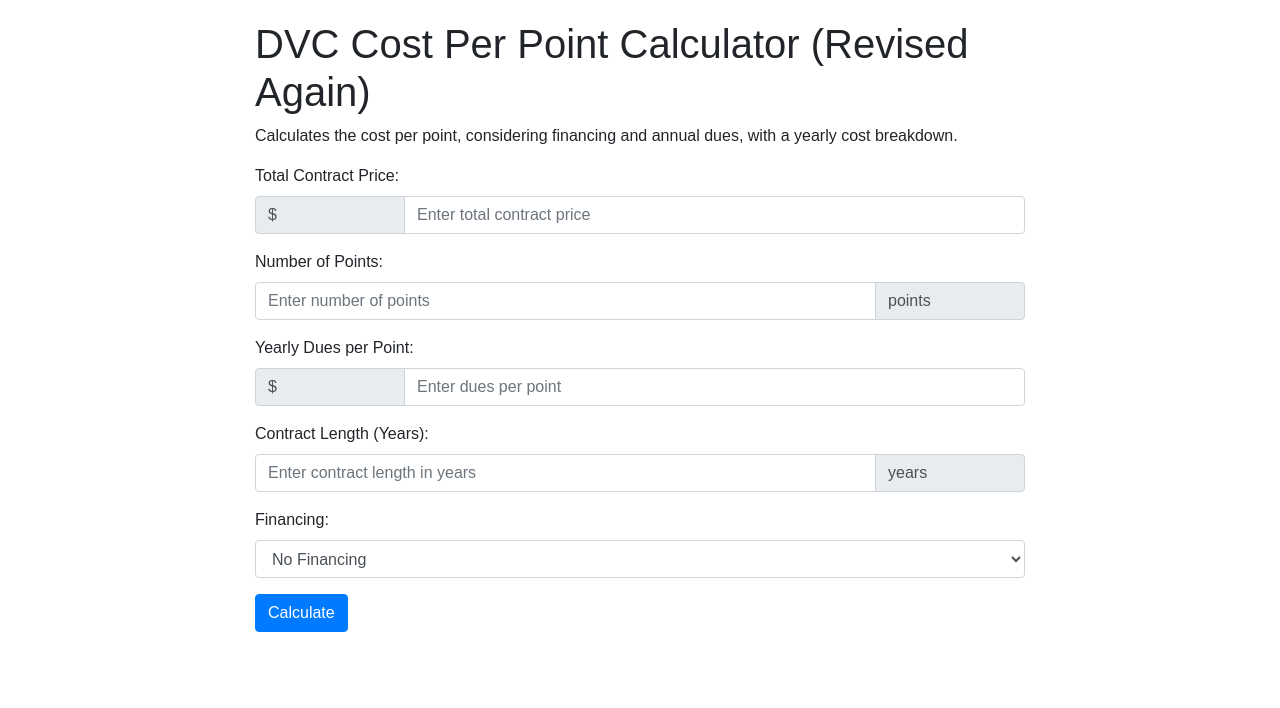
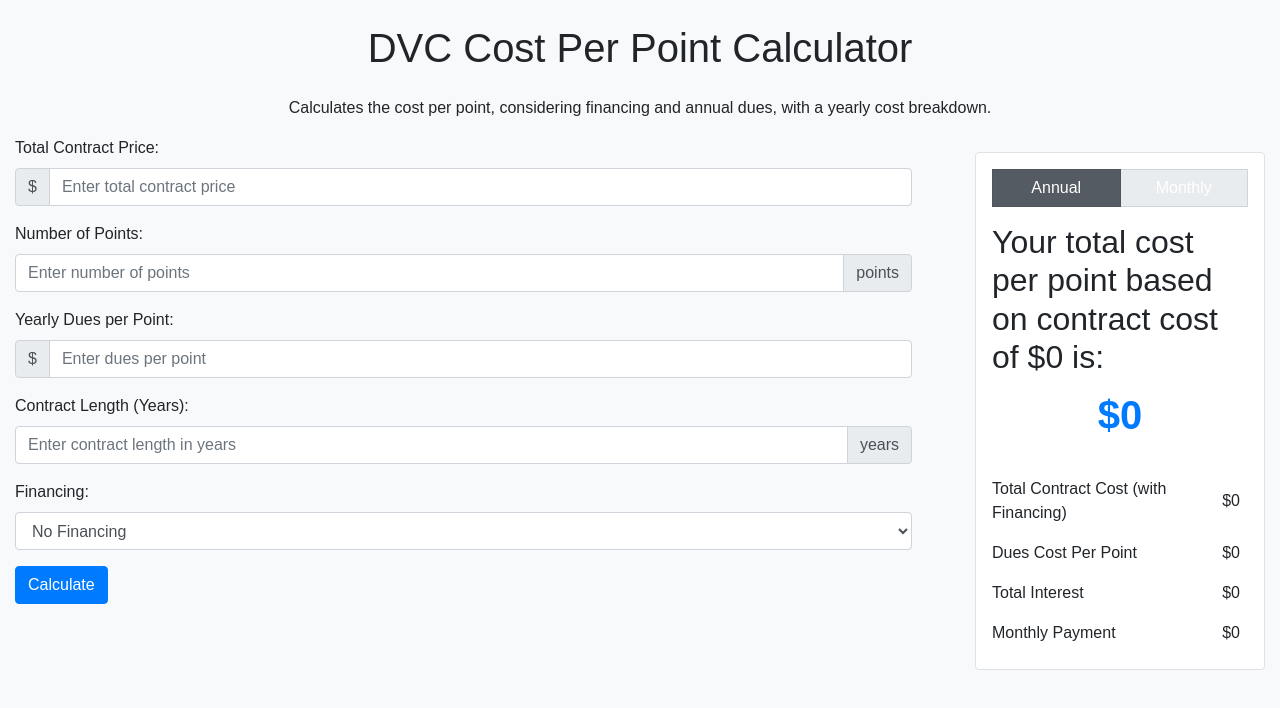
Before and after one commit to DevinBell270/dvc-cost-calculator, a plain HTML site: page index.html in a window 1280 px wide. Drawn offline with nearby package versions, Linux system fonts and the light colour scheme.

Commit message:
Adding Bootstrap Stylings

```diff
--- a/index.html
+++ b/index.html
@@ -5,21 +5,15 @@
     <meta name="viewport" content="width=device-width, initial-scale=1.0">
     <title>DVC Cost Per Point Calculator</title>
     <link rel="stylesheet" href="https://stackpath.bootstrapcdn.com/bootstrap/4.5.2/css/bootstrap.min.css">
-    <style>
-        body { font-family: sans-serif; padding: 20px; }
-        .container { max-width: 800px; margin: auto; }
-        .input-group-text { width: 150px; }
-        .financing-section { margin-top: 20px; border-top: 1px solid #ccc; padding-top: 20px; }
-        .results-section { margin-top: 20px; border-top: 1px solid #ccc; padding-top: 20px; }
-        .result-item { margin-bottom: 5px; }
-    </style>
+    <link rel="stylesheet" href="style.css">  </link>
     </head>
 <body>
-    <div class="container">
-        <h1>DVC Cost Per Point Calculator (Revised Again)</h1>
+    <div class="container-fluid">
+      <h1 class="text-center my-4">DVC Cost Per Point Calculator</h1>
+        <p class="text-center">Calculates the cost per point, considering financing and annual dues, with a yearly cost breakdown.</p>
 
-        <p>Calculates the cost per point, considering financing and annual dues, with a yearly cost breakdown.</p>
-
+        <div class="row">
+             <div class="col-md-8 col-lg-9 pr-lg-5">
                 <form id="dvc-calculator-form">
                     <div class="form-group">
                         <label for="total-contract-price">Total Contract Price:</label>
@@ -98,14 +92,45 @@
 
                     <button type="button" class="btn btn-primary" onclick="calculateDVCCost()">Calculate</button>
                 </form>
+            </div>
 
-        <div class="results-section" id="results" style="display: none;">
-            <h2>Results</h2>
-            <div class="result-item"><strong>Final Cost Per Point (Per Year):</strong> <span id="final-cost-per-point"></span></div>
-             <div class="result-item"><strong>Total Contract Cost (with Financing):</strong> <span id="total-contract-cost"></span></div>
-             <div class="result-item"><strong>Dues Cost Per Point (Per Year):</strong> <span id="dues-cost-per-point"></span></div>
-            <div class="result-item" id="total-interest-container" style="display: none;"><strong>Total Interest:</strong> <span id="total-interest"></span></div>
-            <div class="result-item" id="monthly-payment-container" style="display: none;"><strong>Monthly Payment:</strong> <span id="monthly-payment"></span></div>
+              <div class="col-md-4 col-lg-3">
+                <div id="results" class="results-section">
+                    <div class="btn-group w-100 mb-3" role="group" aria-label="Time Period">
+                      <button type="button" class="btn btn-secondary active" id="btn-annual">Annual</button>
+                      <button type="button" class="btn btn-secondary" id="btn-monthly">Monthly</button>
+                  </div>
+                    <h2>Your total cost per point based on contract cost of <span id="display-total-contract-cost">$0</span> is:</h2>
+                    <div class="result-amount" id="final-cost-per-point">$0</div>
+                   <ul class="list-group mt-4">
+                        <li class="list-group-item d-flex justify-content-between align-items-center">
+                            Total Contract Cost (with Financing)
+                           <div>
+                                <span class="tax-breakdown" id="total-contract-cost-breakdown">$0</span>
+                            </div>
+                        </li>
+                        <li class="list-group-item d-flex justify-content-between align-items-center">
+                            Dues Cost Per Point
+                            <div>
+                                 <span class="tax-breakdown" id="dues-cost-per-point-breakdown">$0</span>
+                            </div>
+
+                        </li>
+                        <li class="list-group-item d-flex justify-content-between align-items-center" id="total-interest-list-item" style="display:none;">
+                           Total Interest
+                             <div>
+                                <span class="tax-breakdown" id="total-interest-breakdown">$0</span>
+                             </div>
+                        </li>
+                         <li class="list-group-item d-flex justify-content-between align-items-center" id="monthly-payment-list-item" style="display:none;">
+                            Monthly Payment
+                            <div>
+                                <span class="tax-breakdown" id="monthly-payment-breakdown">$0</span>
+                            </div>
+                        </li>
+                    </ul>
+                </div>
+            </div>
         </div>
     </div>
 
@@ -135,6 +160,8 @@
         let totalInterest = 0;
         let monthlyPayment = 0;
         let finalContractCost = totalContractPrice; // Initialize with the base contract price
+        let contractCostPerPointPerYear = 0;
+        let finalCostPerPointPerYear = 0;
 
         if (financing === 'yes') {
             const monthlyInterestRate = interestRate / 12;
@@ -144,41 +171,75 @@
               monthlyPayment = (totalContractPrice * monthlyInterestRate) / (1 - Math.pow(1 + monthlyInterestRate, -numPayments));
               totalInterest = (monthlyPayment * numPayments) - totalContractPrice;
               finalContractCost += totalInterest; // Add interest to get the final contract cost
-                } else {
+            } else{
               monthlyPayment = totalContractPrice / numPayments;
               finalContractCost = totalContractPrice;
             }
-
-
-                document.getElementById('total-interest-container').style.display = 'block';
-                document.getElementById('monthly-payment-container').style.display = 'block';
-                document.getElementById('total-interest').textContent = `$${formatCurrency(totalInterest)}`;
-                document.getElementById('monthly-payment').textContent = `$${formatCurrency(monthlyPayment)}`;
-            } else {
-                document.getElementById('total-interest-container').style.display = 'none';
-                document.getElementById('monthly-payment-container').style.display = 'none';
+            contractCostPerPointPerYear = finalContractCost/ contractLength / numPoints;
+        } else{
+           contractCostPerPointPerYear = finalContractCost/ contractLength / numPoints;
         }
 
-           const contractCostPerPointPerYear = finalContractCost/ contractLength / numPoints;
-            const finalCostPerPointPerYear = contractCostPerPointPerYear + duesPerPoint;
+       finalCostPerPointPerYear = contractCostPerPointPerYear + duesPerPoint;
 
-            // Display results
+        // Display results, handling annual/monthly view
         document.getElementById('results').style.display = 'block';
-            document.getElementById('final-cost-per-point').textContent = `$${formatCurrency(finalCostPerPointPerYear)}`;
-            document.getElementById('total-contract-cost').textContent = `$${formatCurrency(finalContractCost)}`;
-             document.getElementById('dues-cost-per-point').textContent = `$${formatCurrency(duesPerPoint)}`;
-        }
-
+        document.getElementById('display-total-contract-cost').textContent = `$${formatCurrency(totalContractPrice)}`;
+        showAnnualResults(); // Default to annual view
 
          // Show/hide financing details based on dropdown selection
         document.getElementById('financing').addEventListener('change', function() {
             const financingDetails = document.getElementById('financing-details');
             if (this.value === 'yes') {
                 financingDetails.style.display = 'block';
+                document.getElementById('total-interest-list-item').style.display = "flex";
+                document.getElementById('monthly-payment-list-item').style.display = "flex";
             } else {
                 financingDetails.style.display = 'none';
+                 document.getElementById('total-interest-list-item').style.display = "none";
+                  document.getElementById('monthly-payment-list-item').style.display = "none";
             }
         });
+
+
+          // Event listeners for annual/monthly buttons
+        document.getElementById('btn-annual').addEventListener('click', showAnnualResults);
+        document.getElementById('btn-monthly').addEventListener('click', showMonthlyResults);
+
+
+        function showAnnualResults() {
+          // Set active button
+          document.getElementById('btn-annual').classList.add('active');
+          document.getElementById('btn-monthly').classList.remove('active');
+
+          // Update display for annual values
+          document.getElementById('final-cost-per-point').textContent = `$${formatCurrency(finalCostPerPointPerYear)}`;
+          document.getElementById('total-contract-cost-breakdown').textContent = `$${formatCurrency(finalContractCost)}`;
+          document.getElementById('dues-cost-per-point-breakdown').textContent = `$${formatCurrency(duesPerPoint)}`;
+           if(financing === 'yes'){
+              document.getElementById('total-interest-breakdown').textContent = `$${formatCurrency(totalInterest)}`;
+              document.getElementById('monthly-payment-breakdown').textContent = `$${formatCurrency(monthlyPayment)}`;
+           }
+
+        }
+
+
+      function showMonthlyResults() {
+          // Set active button
+          document.getElementById('btn-monthly').classList.add('active');
+          document.getElementById('btn-annual').classList.remove('active');
+
+          // Calculate and update display for monthly values
+          document.getElementById('final-cost-per-point').textContent = `$${formatCurrency(finalCostPerPointPerYear / 12)}`;
+          document.getElementById('total-contract-cost-breakdown').textContent = `$${formatCurrency(finalContractCost / 12)}`;
+          document.getElementById('dues-cost-per-point-breakdown').textContent = `$${formatCurrency(duesPerPoint / 12)}`;
+          if(financing === 'yes'){
+              document.getElementById('total-interest-breakdown').textContent = `$${formatCurrency(totalInterest/ (loanTerm * 12))}`; // Monthly interest
+              document.getElementById('monthly-payment-breakdown').textContent = `$${formatCurrency(monthlyPayment)}`; // Already monthly
+          }
+      }
+
+    }
 
       //Helper functions
       function parseCurrency(value) {
--- /dev/null
+++ b/style.css
@@ -0,0 +1,61 @@
+/* style.css */
+body {
+    font-family: sans-serif;
+    background-color: #f8f9fa; /* Light gray background */
+}
+
+.results-section {
+    background-color: #fff;
+    border: 1px solid #dee2e6;
+    border-radius: 0.25rem;
+    padding: 1rem;
+    margin-top: 1rem; /* Add some space above on mobile */
+}
+
+.result-amount {
+    font-size: 2.5rem;
+    font-weight: bold;
+    color: #007bff; /* Bootstrap primary color */
+    text-align: center;
+    margin-bottom: 1rem;
+}
+/* Style adjustments for the breakdown list */
+.results-section ul.list-group {
+  border: none; /* Remove the outer border */
+
+}
+
+.results-section .list-group-item {
+    background-color: transparent; /* Make list items transparent */
+    border: none;  /*Remove list item borders */
+    padding: 0.5rem 0; /* Reduce padding */
+    font-size: 1rem; /* Consistent font size */
+
+}
+
+.tax-breakdown {
+    margin-right: 0.5rem; /* Space between amount and percentage */
+    color: #212529;
+}
+
+.badge {
+    background-color: #6c757d; /* Muted gray */
+    color: white;
+}
+.btn-group .btn {
+     flex: 1; /* Make buttons fill the width */
+     border-radius: 0; /* Square edges */
+
+}
+ .btn-group .btn.active {
+    background-color: #007bff; /* Primary color for active button */
+    border-color: #007bff;
+    color: white;
+}
+.btn-secondary {
+    background-color: #e9ecef; /*Light Grey*/
+    border-color: #ced4da;
+}
+
+
+/* Responsive adjustments - no need for custom media queries, Bootstrap handles it */
```
Lines whose indentation alone changed are shown as unchanged.
